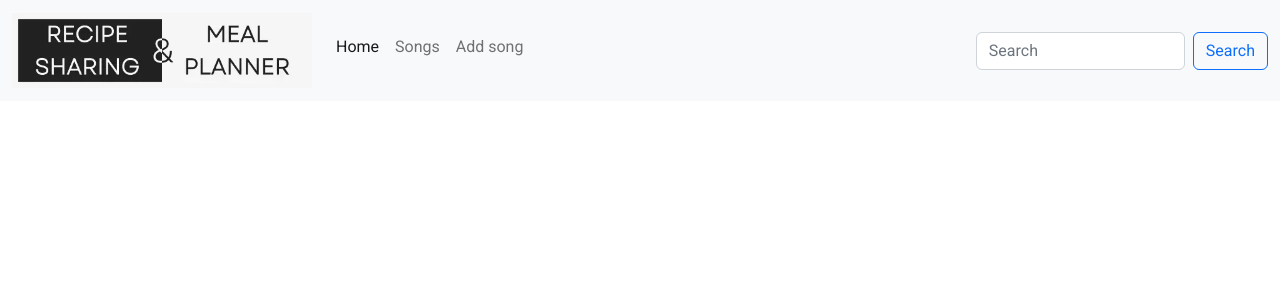
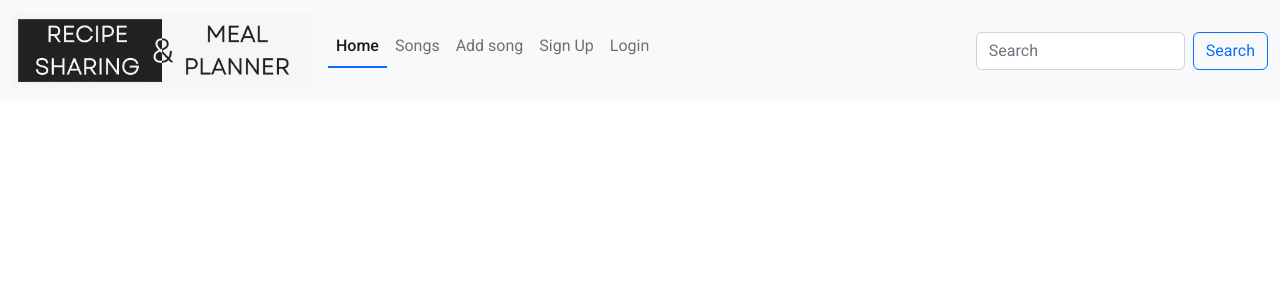
Before and after one commit to StaffanHynge/Music-app, a Django app: page / in a window 1280 px wide. Shown: the top 300 px of the page. Run offline with Django 4.2, Linux system fonts and the light colour scheme; some libraries are stand-ins or nearby versions.

Commit message:
add signup, login and logout pages

```diff
--- a/requirements.txt
+++ b/requirements.txt
@@ -1,7 +1,9 @@
 asgiref==3.6.0
 backports.zoneinfo==0.2.1
+crispy-bootstrap5==0.7
 Django==4.2.1
 django-allauth==0.54.0
+django-crispy-forms==2.0
 oauthlib==3.2.2
 PyJWT==2.6.0
 python3-openid==3.2.0
--- a/static/css/base.css
+++ b/static/css/base.css
@@ -73,3 +73,15 @@ a. nav-link {
 img.logo {
     width: 18.75rem;
 }
+
+.active {
+    border-bottom: 2px solid var(--blue);
+    font-weight: 500;
+}
+
+.form {
+    width: 100%;
+    margin: 3% auto;
+    box-shadow: var(--smal-box-shadow);
+    border-radius: 5px;
+}
--- a/templates/includes/header.html
+++ b/templates/includes/header.html
@@ -1,6 +1,7 @@
 {% load static %}
 
 <header>
+    {% with request.resolver_match.url_name as url_name %}
     <nav class="navbar navbar-expand-lg bg-light">
         <div class="container-fluid">
             <!--logo-->
@@ -14,7 +15,7 @@
             <div class="collapse navbar-collapse" id="navbarNav">
                 <ul class="navbar-nav me-auto mb-2">
                     <li class="nav-item">
-                        <a class="nav-link active" aria-current="page" href="{% url 'home' %}">Home</a>
+                        <a class="nav-link {% if url_name == 'home' %}active{% endif %}" aria-current="page" href="{% url 'home' %}">Home</a>
                     </li>
                     <li class="nav-item">
                         <a class="nav-link" href="#">Songs</a>
@@ -22,6 +23,18 @@
                     <li class="nav-item">
                         <a class="nav-link" href="#">Add song</a>
                     </li>
+                    {% if request.user.is_authenticated %}
+                    <li class="nav-item">
+                        <a class="nav-link {% if url_name == 'accounts_logout' %}active{% endif %}" href="/accounts/logout/">Logout</a>
+                    </li>
+                    {% else %}
+                    <li class="nav-item">
+                        <a class="nav-link {% if url_name == 'accounts_signup' %}active{% endif %}" href="/accounts/signup/">Sign Up</a>
+                    </li>
+                    <li class="nav-item">
+                        <a class="nav-link {% if url_name == 'accounts_login' %}active{% endif %}" href="/accounts/login/">Login</a>
+                    </li>
+                    {% endif %}
                 </ul>
                 <!--Search bar-->
                 <form class="d-flex" role="search">
@@ -31,4 +44,5 @@
             </div>
         </div>
     </nav>
+    {% endwith %}
 </header>
```
Also changed, not shown: main/settings.py (+11 -0 lines), db.sqlite3.
